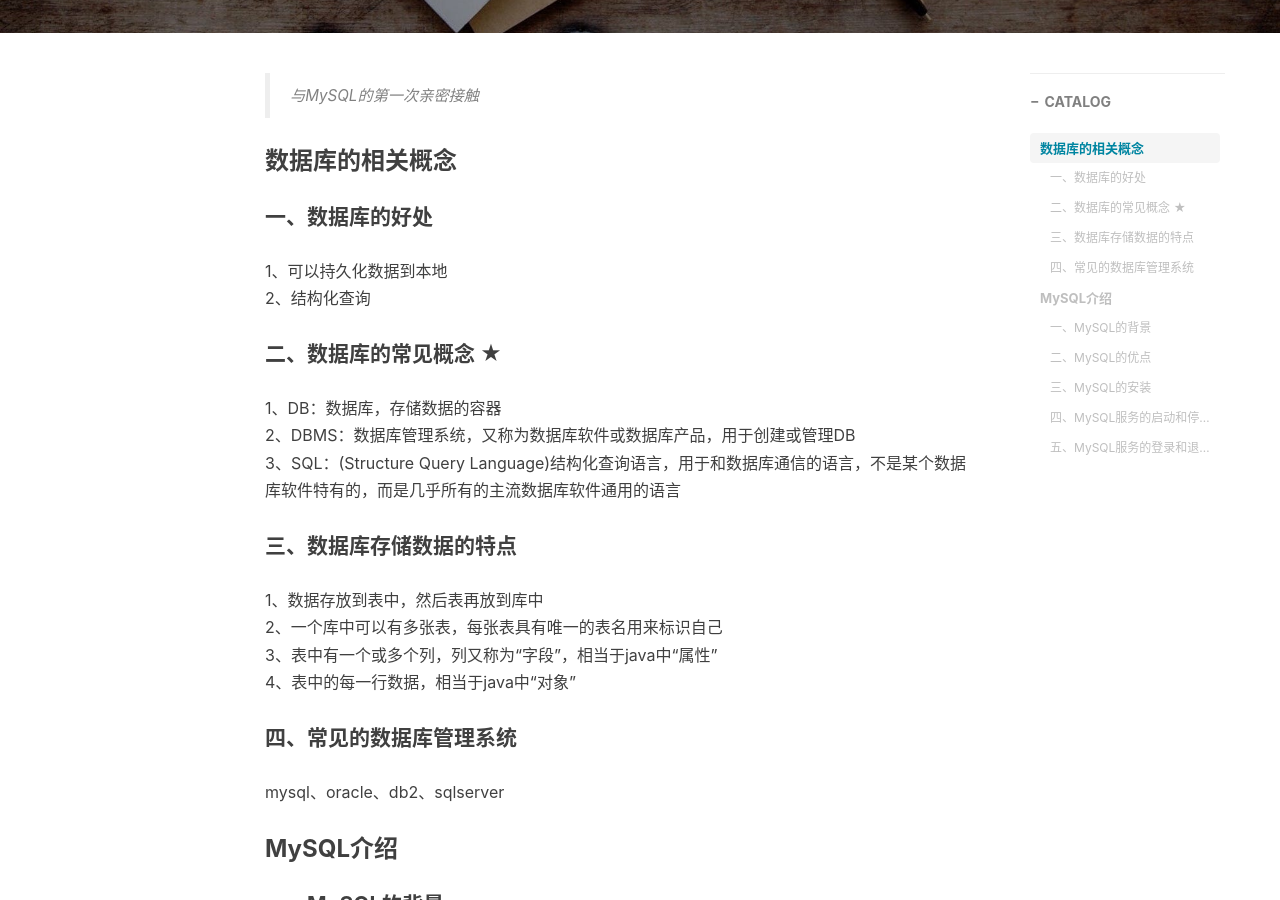
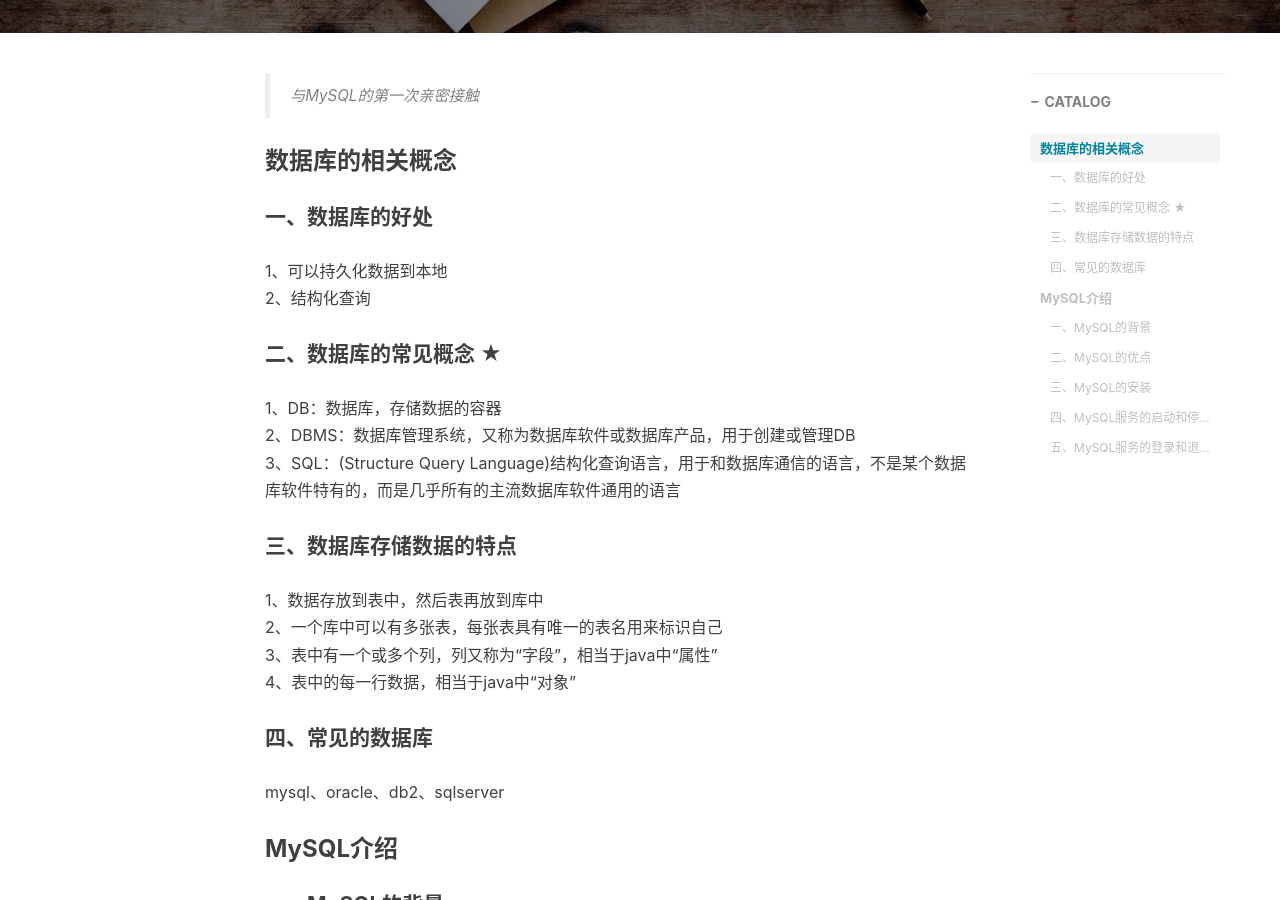
Before and after one commit to hongjiapeng/hongjiapeng.github.io, a Jekyll site: the page built from _posts/2021-03-10-MySQL复习-1.md, in a window 1280 px wide and 900 px high, scrolled down 424 px. Built offline with Jekyll 4.4.1, drawn with Linux system fonts in a browser that asks for light colours; nearby versions of some CDN libraries; comment, search, counter and statistics services are not loaded.

Commit message:
update note

```diff
--- a/_posts/2021-03-10-MySQL复习-1.md
+++ b/_posts/2021-03-10-MySQL复习-1.md
@@ -31,7 +31,7 @@ tags:
 3、表中有一个或多个列，列又称为“字段”，相当于java中“属性”<br/>
 4、表中的每一行数据，相当于java中“对象”
 
-#### 四、常见的数据库管理系统
+#### 四、常见的数据库
 mysql、oracle、db2、sqlserver
 
 ### MySQL介绍
```
